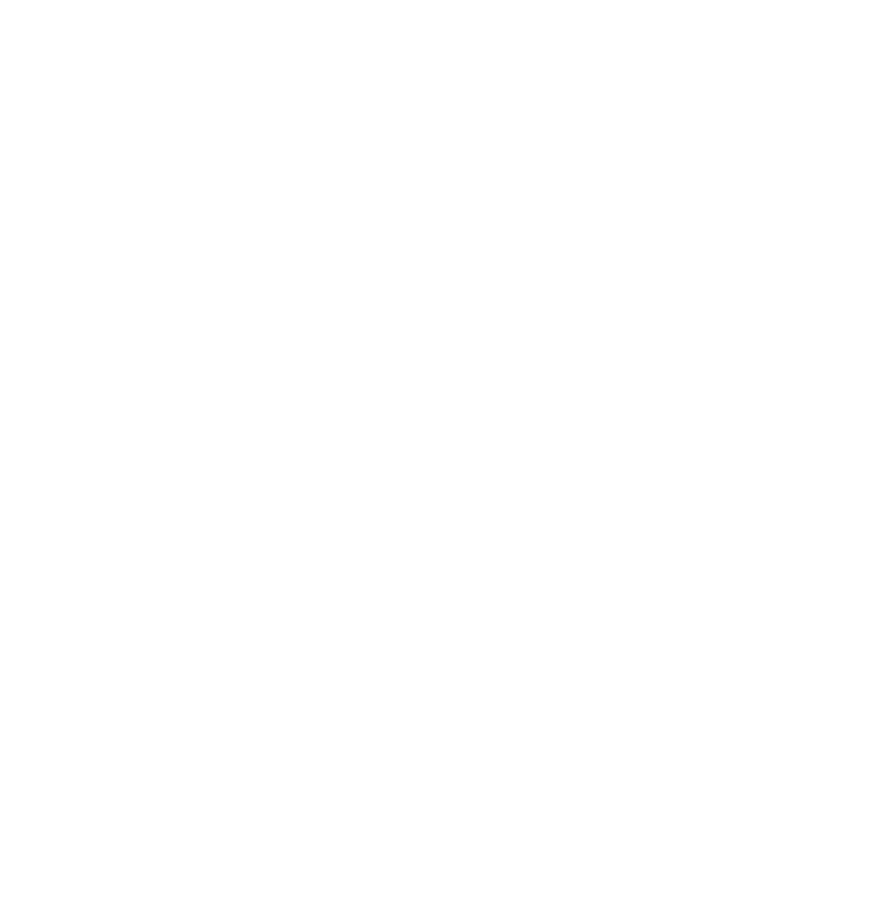
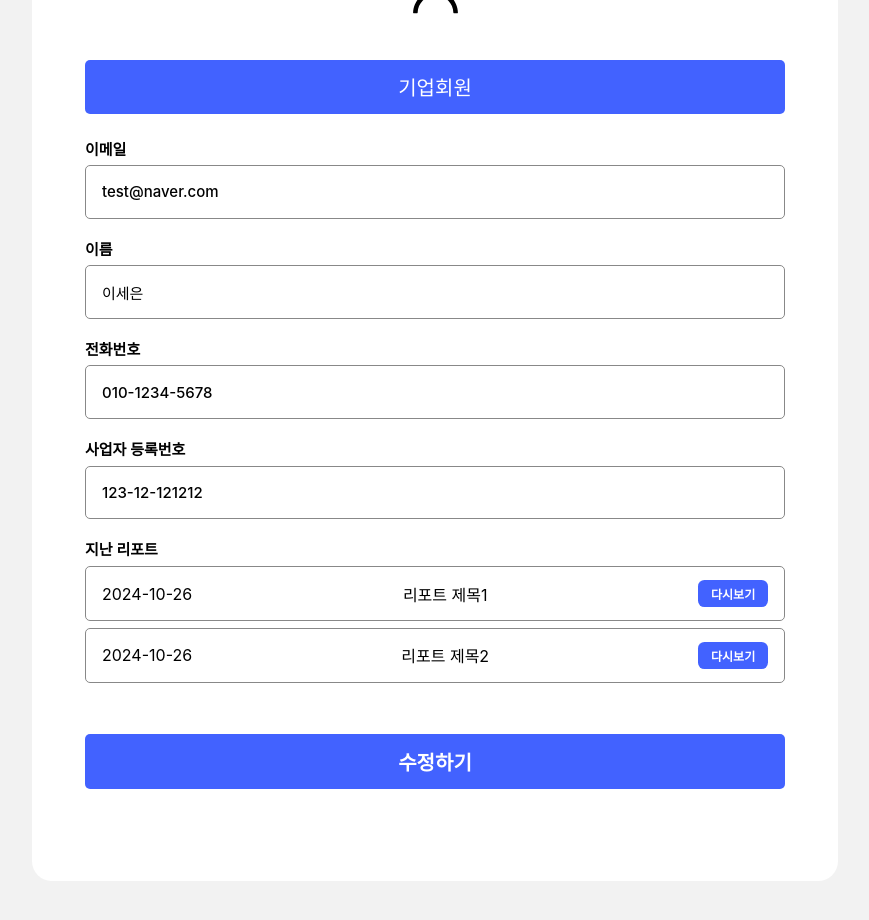
Before and after one commit to soosooh/Frontend, a React (Create React App) app in the folder frontend/: page /mypage in a window 1280 px wide. Shown: the part 360-1280 px from the top of the page, without its empty margins (205-1074 px from the left). Before the commit the page ends 800 px from the top, so only its background shows below. Built offline with nearby package versions, Linux system fonts and the light colour scheme.

Commit message:
✨ FEAT. 마이페이지 추가

```diff
--- /dev/null
+++ b/frontend/src/entities/mypage/InfoContainer.jsx
@@ -0,0 +1,151 @@
+import styled from "styled-components";
+import { useState } from "react";
+
+export default function InfoContainer() {
+  const [email, setEmail] = useState("test@naver.com");
+  const [name, setName] = useState("이세은");
+  const [phone, setPhone] = useState("010-1234-5678");
+  const [businessNumber, setBusinessNumger] = useState("123-12-121212");
+  const [report, setReport] = useState([
+    { date: "2024-10-26", title: "리포트 제목1" },
+    { date: "2024-10-26", title: "리포트 제목2" },
+  ]);
+
+  return (
+    <Wrapper>
+      <InputContainer>
+        <InputTitle>이메일</InputTitle>
+        <Input>{email}</Input>
+      </InputContainer>
+
+      <InputContainer>
+        <InputTitle>이름</InputTitle>
+        <Input>{name}</Input>
+      </InputContainer>
+
+      <InputContainer>
+        <InputTitle>전화번호</InputTitle>
+        <Input>{phone}</Input>
+      </InputContainer>
+
+      <InputContainer>
+        <InputTitle>사업자 등록번호</InputTitle>
+        <Input>{businessNumber}</Input>
+      </InputContainer>
+
+      <InputContainer>
+        <InputTitle>지난 리포트</InputTitle>
+        {report.length === 0 ? (
+          <ReportContainer>아직 리포트가 없어요!</ReportContainer>
+        ) : (
+          report.map((item, index) => (
+            <PrevReport key={index}>
+              <div>{item.date}</div>
+              <div>{item.title}</div>
+              <Button>다시보기</Button>
+            </PrevReport>
+          ))
+        )}
+      </InputContainer>
+
+      <RegisterButton>수정하기</RegisterButton>
+    </Wrapper>
+  );
+}
+
+const Wrapper = styled.div`
+  width: 100%;
+  margin-top: 1.5rem;
+  display: flex;
+  flex-direction: column;
+  gap: 1.2rem;
+`;
+
+const InputContainer = styled.div`
+  width: 100%;
+  box-sizing: border-box;
+`;
+
+const InputTitle = styled.div`
+  color: #000;
+  font-family: Inter;
+  font-size: 0.9375rem;
+  font-weight: 600;
+  margin-bottom: 0.4rem;
+`;
+
+const Input = styled.div`
+  display: flex;
+  align-items: center;
+  height: 3.35rem;
+  border-radius: 0.3125rem;
+  border: 1px solid #888;
+  background: #fff;
+  padding: 0 1rem;
+  box-sizing: border-box;
+  width: 100%;
+  color: #000;
+  font-family: Inter;
+  font-size: 0.9375rem;
+  font-style: normal;
+  font-weight: 500;
+  line-height: normal;
+`;
+
+const ReportContainer = styled.div`
+  width: 100%;
+  height: 23.25rem;
+  flex-shrink: 0;
+  border-radius: 0.31rem;
+  border: 1px solid #888;
+  display: flex;
+  justify-content: center;
+  align-items: center;
+  color: #c3c3c3;
+  font-family: Inter;
+  font-size: 1.25rem;
+  font-style: normal;
+  font-weight: 700;
+  line-height: normal;
+`;
+
+const RegisterButton = styled.button`
+  height: 3.41rem;
+  width: 100%;
+  border-radius: 0.3125rem;
+  background: #4262ff;
+  color: #fff;
+  font-family: Inter;
+  font-size: 1.25rem;
+  font-weight: 700;
+  display: flex;
+  align-items: center;
+  justify-content: center;
+  cursor: pointer;
+  margin-top: 1.6rem;
+  border: none;
+`;
+
+const PrevReport = styled.div`
+  border-radius: 0.3125rem;
+  border: 1px solid #888;
+  height: 3.34781rem;
+  display: flex;
+  justify-content: space-between;
+  padding: 0 1rem;
+  align-items: center;
+  margin-bottom: 0.4rem;
+`;
+
+const Button = styled.div`
+  cursor: pointer;
+  border-radius: 0.4rem;
+  background: #4262ff;
+  color: #fff;
+  font-family: Inter;
+  font-size: 0.75rem;
+  font-style: normal;
+  font-weight: 700;
+  line-height: normal;
+  padding: 0.3rem 0.8rem;
+`;
--- /dev/null
+++ b/frontend/src/entities/mypage/MypageComponent.jsx
@@ -0,0 +1,69 @@
+import styled from "styled-components";
+import logo from "../../assets/register/logo.svg";
+import profile from "../../assets/mypage/profile.svg";
+import InfoContainer from "./InfoContainer";
+
+export default function MyPageComponent() {
+  return (
+    <Wrapper>
+      <Logo src={logo} />
+      <Title>내 프로필</Title>
+      <img src={profile} style={{ width: "61px", height: "61px" }} />
+      <Label>기업회원</Label>
+      <InfoContainer />
+    </Wrapper>
+  );
+}
+
+const Wrapper = styled.div`
+  background: #fff;
+  width: 43.75rem;
+  height: fit-content;
+  flex-shrink: 0;
+  display: flex;
+  flex-direction: column;
+  justify-content: center;
+  align-items: center;
+  border-radius: 1.25rem;
+  padding: 2.38rem 3.31rem 5.78rem 3.31rem;
+  margin: 9rem 0;
+`;
+
+const Logo = styled.img`
+  width: 15.5625rem;
+  height: 3.1875rem;
+`;
+
+const Font = styled.div`
+  color: #000;
+  font-family: Inter;
+  font-size: 2rem;
+  font-style: normal;
+  font-weight: 600;
+  line-height: normal;
+`;
+
+const Title = styled(Font)`
+  margin-top: 2.5rem;
+`;
+const SubTitle = styled(Font)`
+  margin-top: 0.87rem;
+  font-size: 1.25rem;
+  font-style: normal;
+  font-weight: 500;
+  text-align: center;
+`;
+
+const Label = styled(Font)`
+  color: #fff;
+  font-size: 1.25rem;
+  font-weight: 400;
+  width: 100%;
+  height: 3.34781rem;
+  border-radius: 0.3125rem;
+  background: #4262ff;
+  display: flex;
+  justify-content: center;
+  align-items: center;
+  margin-top: 2.5rem;
+`;
--- a/frontend/src/pages/Mypage.jsx
+++ b/frontend/src/pages/Mypage.jsx
@@ -1,3 +1,18 @@
-export default function Mypage(){
-    return(<>마이페이지입니다.</>);
+import styled from "styled-components";
+import MyPageComponent from "../entities/mypage/MypageComponent";
+
+export default function Mypage() {
+  return (
+    <Wrapper>
+      <MyPageComponent />
+    </Wrapper>
+  );
 }
+
+const Wrapper = styled.div`
+  width: 100%;
+  display: flex;
+  justify-content: center;
+  align-items: center;
+  background: #f2f2f2;
+`;
```
Also changed, not shown: frontend/src/assets/mypage/profile.svg (added), frontend/src/entities/mypage/test.txt (deleted).
